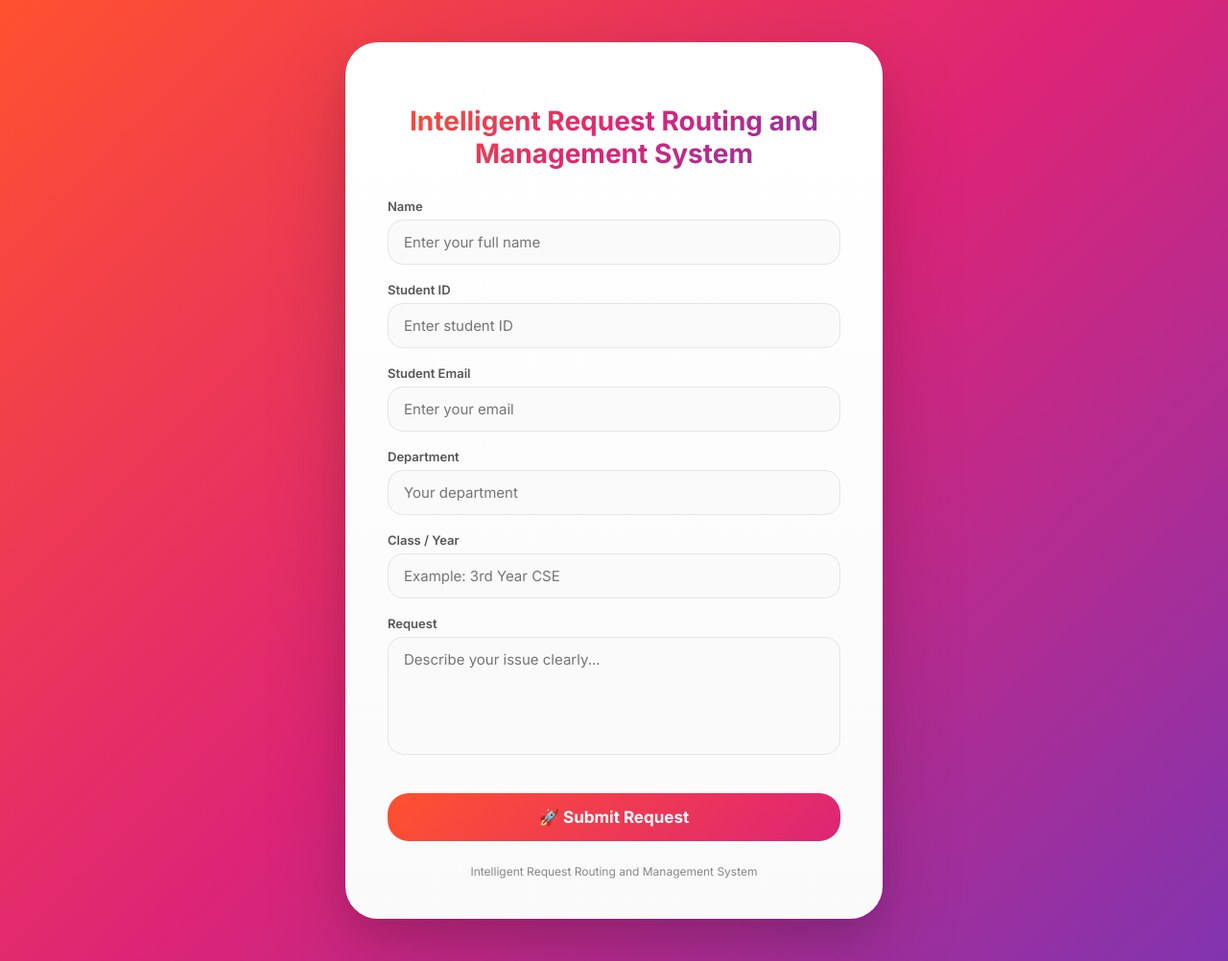
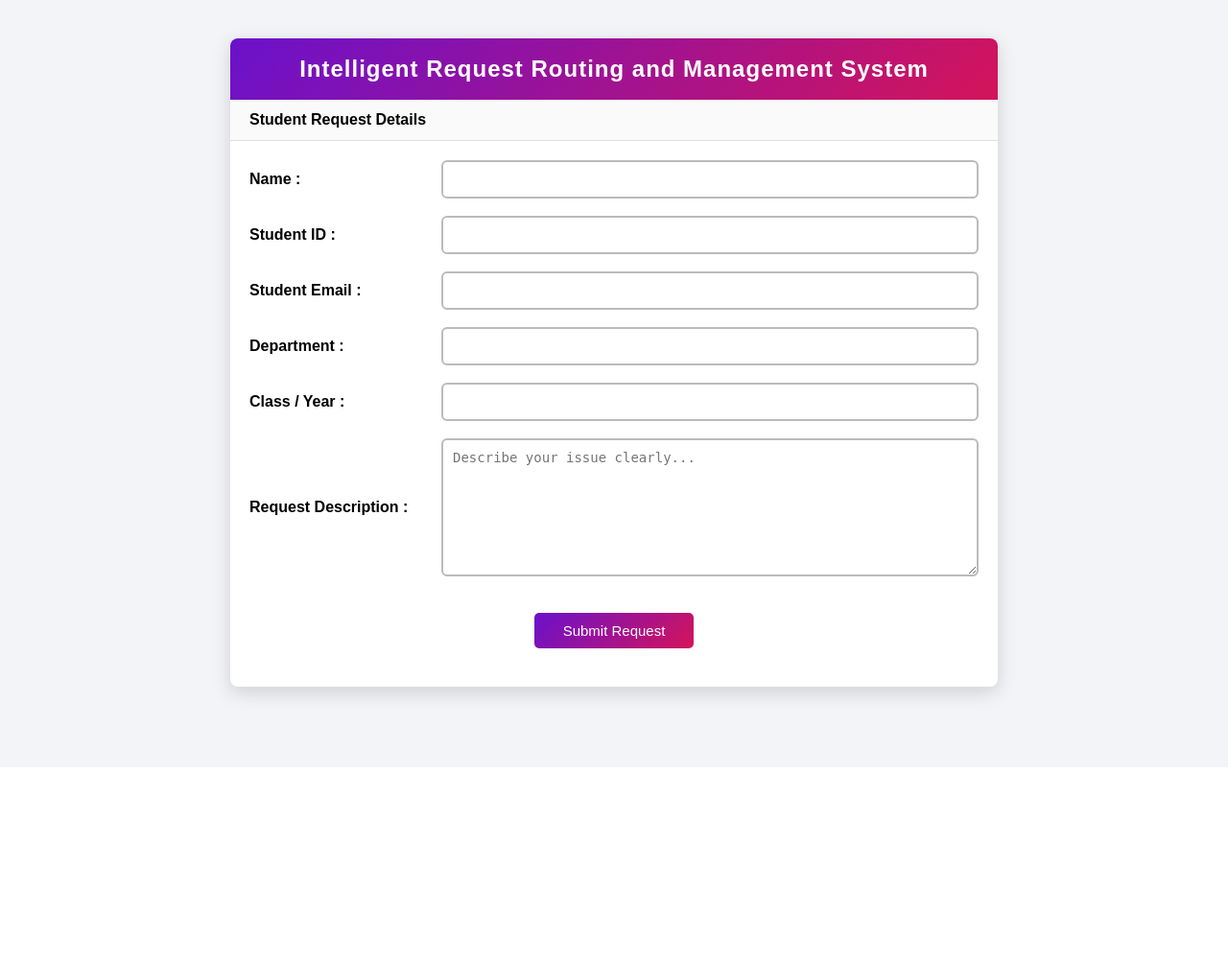
Before and after one commit to Vishwas547/UNIVAPP, a Flask app: page / in a window 1280 px wide. Shown: the whole page at 96% size. After the commit the page ends 741 px from the top, so only its background shows below. Run offline with Flask 3, Linux system fonts and the light colour scheme; parts of the project's set-up code (start-up, migrations or seed data) failed here and were passed over.

Commit message:
changed the interface

```diff
--- a/templates/index.html
+++ b/templates/index.html
@@ -1,209 +1,194 @@
 <!DOCTYPE html>
 <html lang="en">
 <head>
-  <meta charset="UTF-8" />
-  <title>University AI Request System</title>
-  <meta name="viewport" content="width=device-width, initial-scale=1.0" />
-
-  <!-- Google Font -->
-  <link href="https://fonts.googleapis.com/css2?family=Inter:wght@300;400;600;700&display=swap" rel="stylesheet">
+<meta charset="UTF-8">
+<title>Intelligent Request Routing and Management System</title>
+<meta name="viewport" content="width=device-width, initial-scale=1.0">
 
 <style>
-    * {
-      box-sizing: border-box;
-      font-family: 'Inter', sans-serif;
-    }
 
 body {
   margin: 0;
-      min-height: 100vh;
-      background: linear-gradient(135deg, #ff512f, #dd2476, #8134af);
-      display: flex;
-      align-items: center;
-      justify-content: center;
-      padding: 44px;
+  background: #f3f4f7;
+  font-family: Arial, sans-serif;
 }
 
-    .card {
-      background: linear-gradient(180deg, #ffffff, #fafafa);
-      width: 100%;
-      max-width: 560px;
-      border-radius: 34px;
-      padding: 42px 44px;
-      box-shadow:
-        0 35px 90px rgba(0,0,0,0.15),
-        0 15px 35px rgba(0,0,0,0.10);
-      backdrop-filter: blur(14px);
-      animation: popIn 0.6s ease;
+/* Main Container */
+.form-container {
+  width: 800px;
+  margin: 40px auto;
+  background: #ffffff;
+  border-radius: 8px;
+  box-shadow: 0 6px 20px rgba(0,0,0,0.15);
+  overflow: hidden;
 }
 
-    @keyframes popIn {
-      from { opacity: 0; transform: scale(0.96) translateY(18px); }
-      to { opacity: 1; transform: scale(1) translateY(0); }
+/* Header with Gradient */
+.header {
+  background: linear-gradient(135deg, #6a11cb, #d4145a);
+  color: white;
+  padding: 18px;
+  text-align: center;
 }
 
-    h2 {
-      text-align: center;
-      margin-bottom: 30px;
-      font-size: 28px;
-      font-weight: 700;
-      background: linear-gradient(135deg, #ff512f, #dd2476, #8134af);
-      -webkit-background-clip: text;
-      -webkit-text-fill-color: transparent;
+.header h2 {
+  margin: 0;
+  letter-spacing: 1px;
 }
 
-    .form-group {
-      margin-bottom: 18px;
+/* Section Title */
+.section-title {
+  background: #fafafa;
+  padding: 12px 20px;
+  font-weight: bold;
+  border-bottom: 1px solid #ddd;
 }
 
-    label {
-      display: block;
-      font-size: 13px;
-      margin-bottom: 6px;
-      color: #555;
-      font-weight: 600;
+/* Form Body */
+.form-body {
+  padding: 20px;
 }
 
-    input, textarea {
-      width: 100%;
-      padding: 13px 16px;
-      border-radius: 16px;
-      border: 1px solid #e5e5e5;
-      outline: none;
-      font-size: 15px;
-      transition: 0.25s ease;
-      background: #fafafa;
+/* Form Row */
+.form-row {
+  display: flex;
+  margin-bottom: 18px;
+  align-items: center;
 }
 
-    input:focus, textarea:focus {
-      border-color: #dd2476;
-      background: white;
-      box-shadow: 0 0 0 3px rgba(221,36,118,0.18);
+.form-row label {
+  width: 200px;
+  font-weight: bold;
 }
 
-    textarea { resize: none; }
+/* Thick Box Inputs */
+.form-row input {
+  flex: 1;
+  padding: 10px;
+  border: 2px solid #bbb;
+  border-radius: 6px;
+  font-size: 14px;
+  outline: none;
+  transition: 0.3s;
+}
+
+.form-row input:focus {
+  border: 2px solid #6a11cb;
+  box-shadow: 0 0 6px rgba(106,17,203,0.4);
+}
+
+/* TEXTAREA STYLE */
+.textarea-row textarea {
+  flex: 1;
+  height: 120px;
+  padding: 10px;
+  border: 2px solid #bbb;
+  border-radius: 6px;
+  font-size: 14px;
+  outline: none;
+  resize: vertical;
+  transition: 0.3s;
+}
+
+.textarea-row textarea:focus {
+  border: 2px solid #d4145a;
+  box-shadow: 0 0 6px rgba(212,20,90,0.4);
+}
+
+/* Button */
+.submit-section {
+  text-align: center;
+  padding: 20px;
+}
 
 button {
-      width: 100%;
-      padding: 15px;
-      margin-top: 18px;
-      background: linear-gradient(135deg, #ff512f, #dd2476, #8134af);
-      background-size: 200% 200%;
+  padding: 10px 30px;
+  background: linear-gradient(135deg, #6a11cb, #d4145a);
   color: white;
   border: none;
-      border-radius: 22px;
-      font-size: 17px;
-      font-weight: 700;
   cursor: pointer;
-      transition: 0.25s ease;
+  font-size: 15px;
+  border-radius: 5px;
+  transition: 0.3s;
 }
 
 button:hover {
-      background-position: right center;
-      transform: translateY(-2px);
-      box-shadow: 0 12px 26px rgba(0,0,0,0.25);
+  opacity: 0.9;
 }
 
-    .flash {
-      text-align: center;
-      margin-top: 18px;
-      font-weight: 600;
-      color: #dd2476;
+/* Responsive */
+@media(max-width:768px){
+
+.form-container{
+  width: 95%;
 }
 
-    footer {
-      text-align: center;
-      margin-top: 24px;
-      font-size: 12px;
-      color: #888;
+.form-row{
+  flex-direction: column;
+  align-items: flex-start;
 }
 
-    /* ---------------- RESPONSIVE BREAKPOINTS ---------------- */
-
-    /* Phones */
-    @media (max-width: 600px) {
-      body { padding: 18px; }
-
-      .card {
-        padding: 26px 22px;
-        border-radius: 22px;
+.form-row label{
+  width: 100%;
+  margin-bottom: 5px;
 }
 
-      h2 { font-size: 22px; }
-
-      input, textarea { font-size: 14px; }
-
-      button { font-size: 15px; }
 }
 
-    /* Tablets / iPads */
-    @media (min-width: 601px) and (max-width: 1024px) {
-      .card {
-        max-width: 620px;
-        padding: 38px 36px;
-      }
+</style>
 
-      h2 { font-size: 26px; }
-    }
-
-    /* Large laptops / desktops */
-    @media (min-width: 1400px) {
-      .card {
-        max-width: 680px;
-        padding: 46px 48px;
-      }
-
-      h2 { font-size: 30px; }
-    }
-  </style>
 </head>
 
 <body>
 
-  <div class="card">
+<div class="form-container">
+
+<div class="header">
 <h2>Intelligent Request Routing and Management System</h2>
-
-    <form method="POST">
-
-      <div class="form-group">
-        <label>Name</label>
-        <input name="name" placeholder="Enter your full name" required />
 </div>
 
-      <div class="form-group">
-        <label>Student ID</label>
-        <input name="sid" placeholder="Enter student ID" required />
+<div class="section-title">
+Student Request Details
 </div>
 
-      <div class="form-group">
-        <label>Student Email</label>
-        <input type="email" name="email" placeholder="Enter your email" required />
+<form method="POST" class="form-body">
+
+<div class="form-row">
+<label>Name :</label>
+<input type="text" name="name" required>
 </div>
 
-      <div class="form-group">
-        <label>Department</label>
-        <input name="dept" placeholder="Your department" required />
+<div class="form-row">
+<label>Student ID :</label>
+<input type="text" name="sid" required>
 </div>
 
-      <div class="form-group">
-        <label>Class / Year</label>
-        <input name="year" placeholder="Example: 3rd Year CSE" required />
+<div class="form-row">
+<label>Student Email :</label>
+<input type="email" name="email" required>
 </div>
 
-      <div class="form-group">
-        <label>Request</label>
-        <textarea name="request" rows="5" placeholder="Describe your issue clearly..." required></textarea>
+<div class="form-row">
+<label>Department :</label>
+<input type="text" name="dept" required>
 </div>
 
-      <button type="submit">🚀 Submit Request</button>
+<div class="form-row">
+<label>Class / Year :</label>
+<input type="text" name="year" required>
+</div>
+
+<div class="form-row textarea-row">
+<label>Request Description :</label>
+<textarea name="request" placeholder="Describe your issue clearly..." required></textarea>
+</div>
+
+<div class="submit-section">
+<button type="submit">Submit Request</button>
+</div>
 
 </form>
 
-
-
-    <footer>
-      Intelligent Request Routing and Management System
-    </footer>
 </div>
 
 </body>
```
Lines whose indentation alone changed are shown as unchanged.
